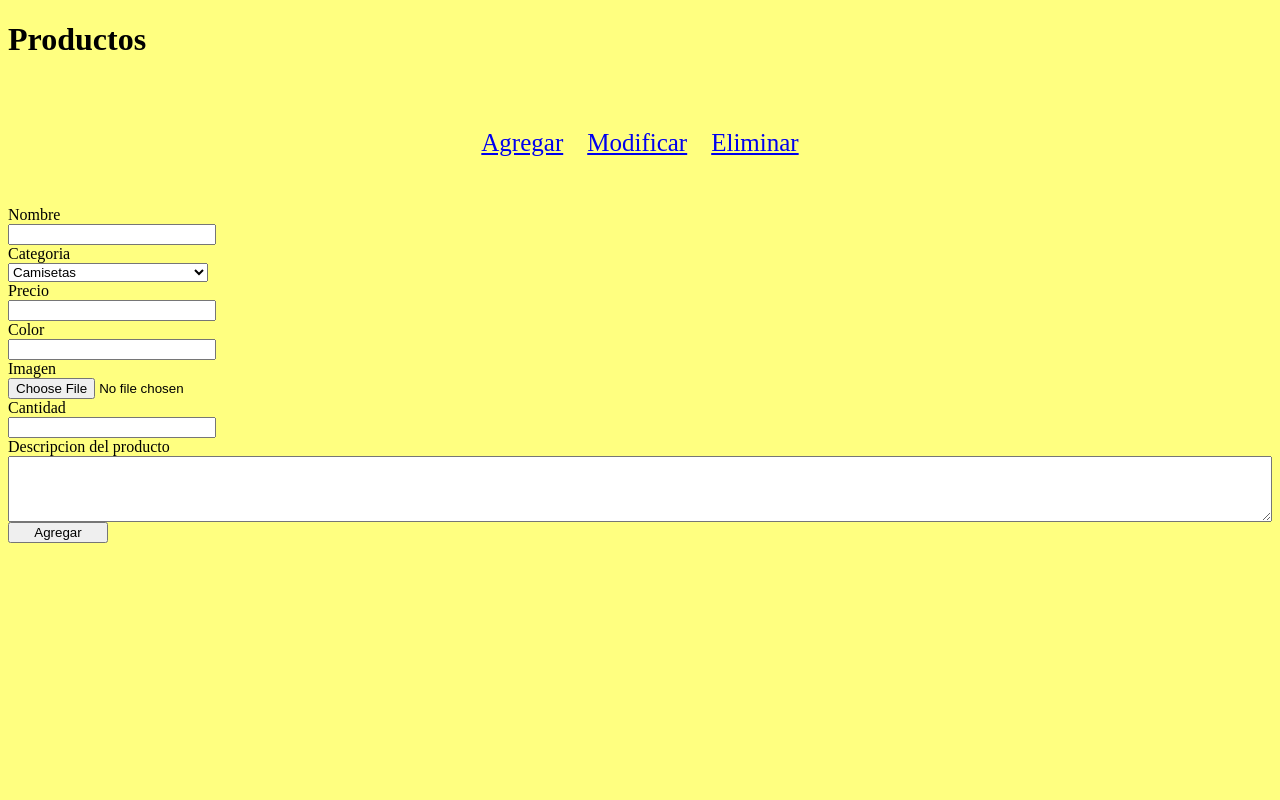
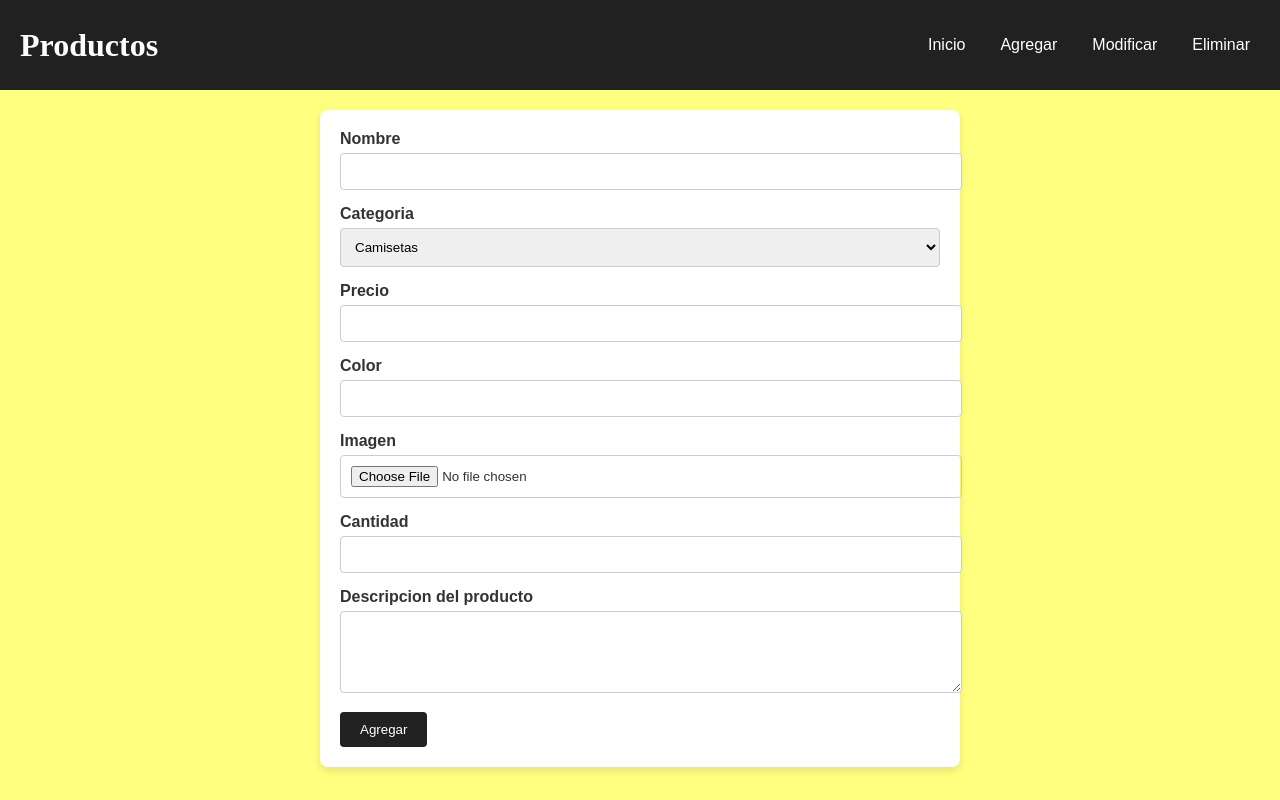
Before and after one commit to dagil23/mi_tienda_online, a PHP site: page /admin/productos.php in a window 1280 px wide. Run offline with PHP 8.4, Linux system fonts and the light colour scheme; data comes from the database, SQL or seed files in the repository.

Commit message:
Actualizacion en la zona admin

```diff
--- a/admin/editar_categoria.php
+++ b/admin/editar_categoria.php
@@ -10,9 +10,11 @@ if ($_SERVER["REQUEST_METHOD"] == "POST") {
     $descripcion = !empty($_POST["descripcion"]) ? $_POST["descripcion"] : $categorias["descripcion"];
 
     if (!empty($_FILES["imagen"]["name"])) {
-        $isValid = verifyImage($_FILES["imagen"], "../assets/images-categorias/");
-        if($isValid){
+        if(verifyImage($_FILES["imagen"])){
+            $pathImages = "../assets/images-categorias/" . basename($_FILES["imagen"]["name"]);
+            move_uploaded_file($_FILES["imagen"]["tmp_name"],$pathImages);
             $imagen = $_FILES["imagen"]["name"];
+
             if(updateCategoria($id_categoria,$nombre,$descripcion,$imagen)){
 
                 echo "Categoria actualizada";
--- a/admin/productos.php
+++ b/admin/productos.php
@@ -34,9 +34,7 @@ if ($_SERVER["REQUEST_METHOD"] == "POST") {
         }
     }
 
-
     if (empty($error)) {   //Si no encontramos ningun error introducimos el producto
-
         $imagen = $_FILES["imagen"]["name"];
         $pathImages = "../assets/images" . basename($imagen);
         move_uploaded_file($_FILES["imagen"]["tmp_name"], $pathImages);
@@ -51,8 +49,6 @@ if ($_SERVER["REQUEST_METHOD"] == "POST") {
         $mensaje[] = addProduct($id_categoria, $nombre, $precio, $color, $descripcion, $imagen, $cantidad);
     }
 }
-
-
 ?>
 
 <!DOCTYPE html>
@@ -70,34 +66,35 @@ if ($_SERVER["REQUEST_METHOD"] == "POST") {
         <h1>Productos</h1>
         <nav class="barra-navegacion">
             <ul>
+                <li><a href="../admin/index.php">Inicio</a></li>
                 <li><a href="?action=add">Agregar</a></li>
                 <li><a href="?action=edit">Modificar</a></li>
                 <li><a href="?action=delete">Eliminar</a></li>
             </ul>
         </nav>
+    </header>
 
-    </header>
     <?php if($action == 'add'): ?>
-    <form action="" method="post" enctype="multipart/form-data">
+    <form action="" method="post" enctype="multipart/form-data" class="formulario-producto">
         <label for="nombre_producto">Nombre</label>
-        <input type="text" name="nombre_producto">
+        <input type="text" name="nombre_producto" class="input-producto">
         <label for="categoria">Categoria</label>
-        <select name="categoria" id="categoria">
+        <select name="categoria" id="categoria" class="select-producto">
             <?php foreach ($categorias as $categoria): ?>
                 <option value="<?= htmlspecialchars($categoria["id_categoria"]) ?>"> <?= htmlspecialchars($categoria["nombre"]) ?></option>
             <?php endforeach; ?>
         </select>
         <label for="precio">Precio</label>
-        <input type="number" name="precio" step="0.1">
+        <input type="number" name="precio" step="0.1" class="input-producto">
         <label for="text">Color</label>
-        <input type="text" name="color">
+        <input type="text" name="color" class="input-producto">
         <label for="imagen">Imagen</label>
-        <input type="file" name="imagen">
+        <input type="file" name="imagen" class="input-producto">
         <label for="cantidad">Cantidad</label>
-        <input type="number" name="cantidad" id="cantidad">
+        <input type="number" name="cantidad" id="cantidad" class="input-producto">
         <label for="descripcion">Descripcion del producto</label>
-        <textarea name="descripcion" id="descripcion" rows="4" cols="50"></textarea>
-        <button type="submit">Agregar</button>
+        <textarea name="descripcion" id="descripcion" rows="4" cols="50" class="textarea-producto"></textarea>
+        <button type="submit" class="btn-producto">Agregar</button>
 
         <?php if (!empty($mensaje)): ?>
             <div class="mensaje-exito">
@@ -108,6 +105,7 @@ if ($_SERVER["REQUEST_METHOD"] == "POST") {
                 </ul>
             </div>
         <?php endif; ?>
+
         <?php if (!empty($error)): ?>
             <div class="mensaje-error">
                 <ul>
@@ -117,10 +115,12 @@ if ($_SERVER["REQUEST_METHOD"] == "POST") {
                 </ul>
             </div>
         <?php endif; ?>
+    </form>
+
     <?php elseif ($action == "edit"): ?>
         <h1>Editar</h1>
         <?php foreach($productos as $producto):?>
-            <table border="1" cellpadding="10">
+        <table border="1" cellpadding="10" class="tabla-producto">
         <tbody>
             <tr>
                 <td>Id producto</td>
@@ -146,10 +146,11 @@ if ($_SERVER["REQUEST_METHOD"] == "POST") {
         </tbody>
         </table>
         <?php endforeach; ?>
+
     <?php elseif ($action == "delete"): ?>
         <h1>Eliminar</h1>
         <?php foreach($productos as $producto):?>
-            <table border="1" cellpadding="10">
+        <table border="1" cellpadding="10" class="tabla-producto">
         <tbody>
             <tr>
                 <td>Id producto</td>
@@ -176,8 +177,6 @@ if ($_SERVER["REQUEST_METHOD"] == "POST") {
         </table>
         <?php endforeach; ?>
     <?php endif; ?>
-
-
 </body>
 
 </html>
--- a/assets/css/productos.css
+++ b/assets/css/productos.css
@@ -1,32 +1,117 @@
 @import url(../css/colors-and-fonts.css);
 
-body{
 
+body {
+    font-family: Arial, sans-serif;
     background-color: var(--primaryColor);
+    margin: 0;
+    padding: 0;
+    color: #333;
 }
-form{
+
+header {
+    background-color: var(--nav-bar-color);
+    color: #fff;
+    padding: 20px;
     display: flex;
-    flex-direction: column;
+    justify-content: space-between;
+    align-items: center;
 }
-input,select{
-    width:200px ;
+
+header h1 {
+    font-family: var(--titlesLetters);
+    margin: 0;
 }
-button{
-    width: 100px;
+
+.barra-navegacion ul {
+    list-style: none;
+    display: flex;
+    gap: 15px;
+    padding: 0;
 }
-.barra-navegacion,ul,li{
-    display: flex;
-    flex-direction: row;
-    list-style: none;
-    justify-content: space-around;
 
+.barra-navegacion a {
+    color: #fff;
+    text-decoration: none;
+    padding: 10px;
+    transition: background-color 0.3s;
+}
 
+.barra-navegacion a:hover {
+    background-color: var(--secondaryColor);
+    border-radius: 5px;
 }
-ul,li{
-    padding: 12px;
-    font-size: 25px;
+
+.formulario-producto {
+    background-color: #fff;
+    padding: 20px;
+    border-radius: 8px;
+    max-width: 600px;
+    margin: 20px auto;
+    box-shadow: 0 4px 8px rgba(0, 0, 0, 0.1);
 }
-#valido,#error{
-    color: red;
-    list-style: none;
+
+.formulario-producto label {
+    display: block;
+    margin-bottom: 5px;
+    font-weight: bold;
 }
+
+.input-producto,
+.select-producto,
+.textarea-producto {
+    width: 100%;
+    padding: 10px;
+    margin-bottom: 15px;
+    border: 1px solid #ccc;
+    border-radius: 4px;
+}
+
+.btn-producto {
+    background-color: var(--nav-bar-color);
+    color: #fff;
+    padding: 10px 20px;
+    border: none;
+    border-radius: 4px;
+    cursor: pointer;
+    transition: background-color 0.3s;
+}
+
+.btn-producto:hover {
+    background-color: var(--secondaryColor);
+}
+
+.mensaje-exito,
+.mensaje-error {
+    max-width: 600px;
+    margin: 20px auto;
+    padding: 15px;
+    border-radius: 8px;
+}
+
+.mensaje-exito {
+    background-color: #dff0d8;
+    color: #3c763d;
+}
+
+.mensaje-error {
+    background-color: #f2dede;
+    color: #a94442;
+}
+
+.tabla-producto {
+    width: 100%;
+    max-width: 800px;
+    margin: 20px auto;
+    border-collapse: collapse;
+}
+
+.tabla-producto td {
+    padding: 10px;
+    border: 1px solid #ccc;
+}
+
+.tabla-producto img {
+    max-width: 100%;
+    height: auto;
+}
```
Also changed, not shown: admin/categorias.php (+12 -11 lines), admin/eliminar_categoria.php (+5 -6 lines), admin/index.php (+13 -11 lines), assets/css/admin.css (added, +57 -0 lines), includes/funciones.php (+14 -20 lines), assets/images-categorias/FotoInstituto.jpg (added), assets/images/categoriasFotoInstituto.jpg (added). Lines whose indentation alone changed are shown as unchanged.
